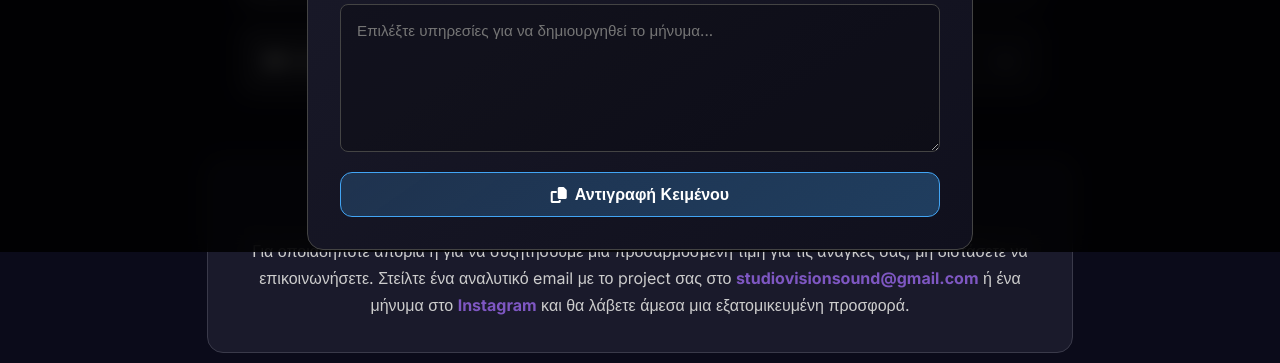
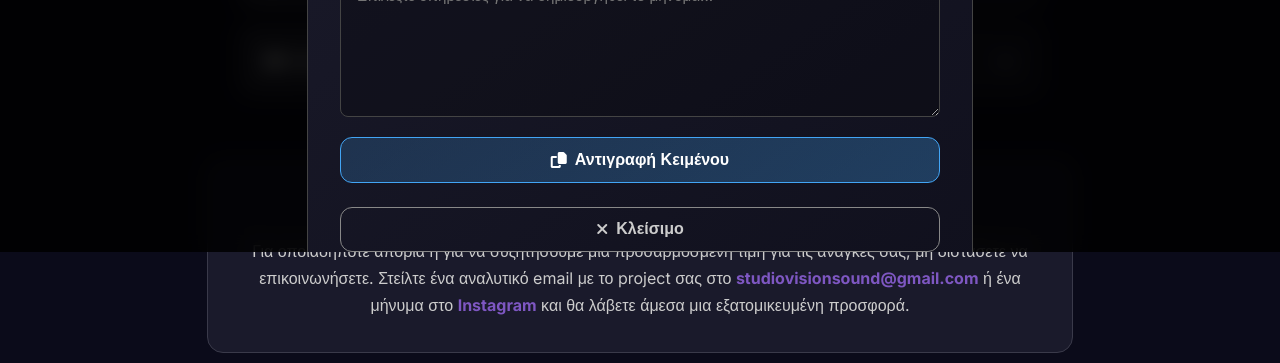
Before and after one commit to Visionsoundhub/visionsoundpricing, a plain HTML site: page index.html in a window 1280 px wide. Both pictures are taken after a click on the button "Φτιάξε το Δικό σου Πακέτο". Shown: the part 548-911 px from the top of the page. Drawn offline with Linux system fonts and the light colour scheme; a web font is replaced by a local one.

Commit message:
Update index.html

```diff
--- a/index.html
+++ b/index.html
@@ -780,7 +780,11 @@
                 <i class="fas fa-copy"></i> Αντιγραφή Κειμένου
             </button>
             <span id="copy-feedback" class="copy-feedback">Αντιγράφηκε!</span>
-        </div>
+
+        <button id="close-modal-btn" class="btn-copy-quote" style="margin-top: 1.5rem; background: transparent; border: 1px solid #888; color: #ccc;">
+            <i class="fas fa-times"></i> Κλείσιμο
+        </button>
+</div>
     </div>
 </div>
 
@@ -967,6 +971,10 @@ document.addEventListener('DOMContentLoaded', function () {
     }
 
     // --- EVENT LISTENERS ---
+    const closeModalBtn = document.getElementById('close-modal-btn');
+    if (closeModalBtn) {
+        closeModalBtn.addEventListener('click', closeMixMatchModal);
+    }
     openMixMatchBtn.addEventListener('click', openMixMatchModal);
     mixMatchCloseBtn.addEventListener('click', closeMixMatchModal);
     mixMatchModal.addEventListener('click', e => {
```
